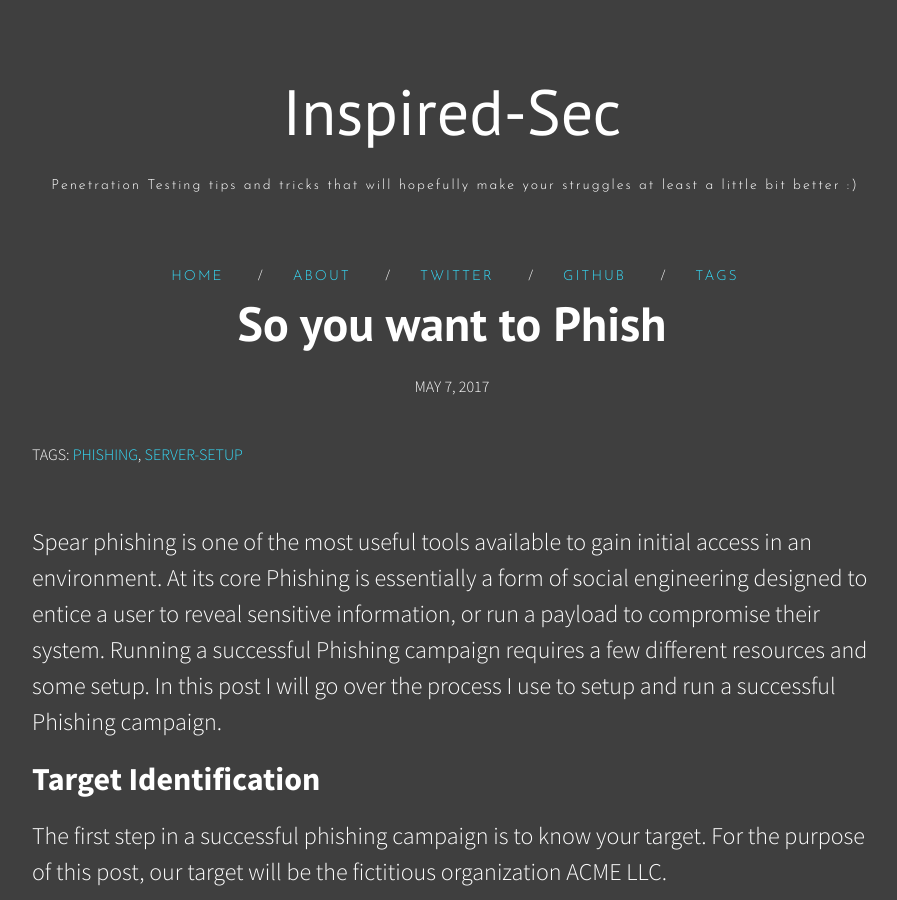
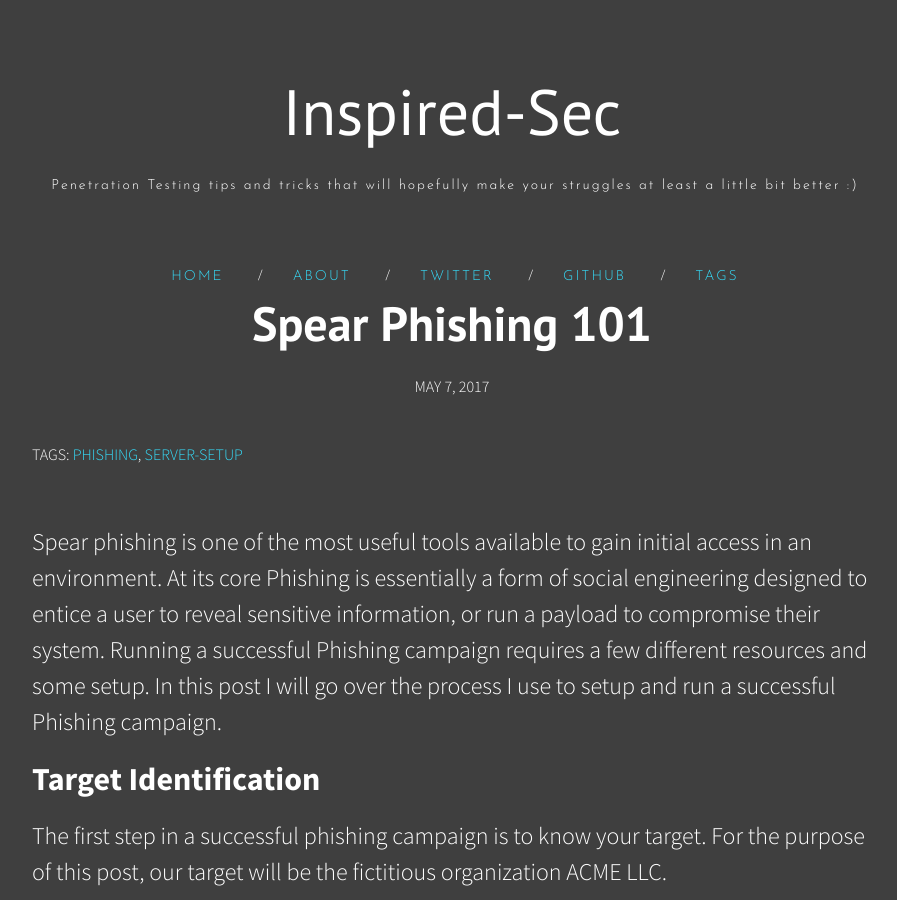
Before and after one commit to n0pe-sled/n0pe-sled.github.io, a Jekyll site: the page built from _posts/2017-05-07-Phishing.markdown, in a window 1280 px wide and 900 px high. Shown: the whole window, without its empty margins (188-1085 px from the left). Built offline with Jekyll 4.4.1, drawn with Linux system fonts in a browser that asks for light colours; nearby versions of some CDN libraries.

Commit message:
Title Change

```diff
--- a/_posts/2017-05-07-Phishing.markdown
+++ b/_posts/2017-05-07-Phishing.markdown
@@ -1,6 +1,6 @@
 ---
 layout: post
-title:  "So you want to Phish"
+title:  "Spear Phishing 101"
 date:   "2017-05-07 19:45:31 +0530"
 categories: Archive
 tags: [Phishing,Server-Setup]
```
